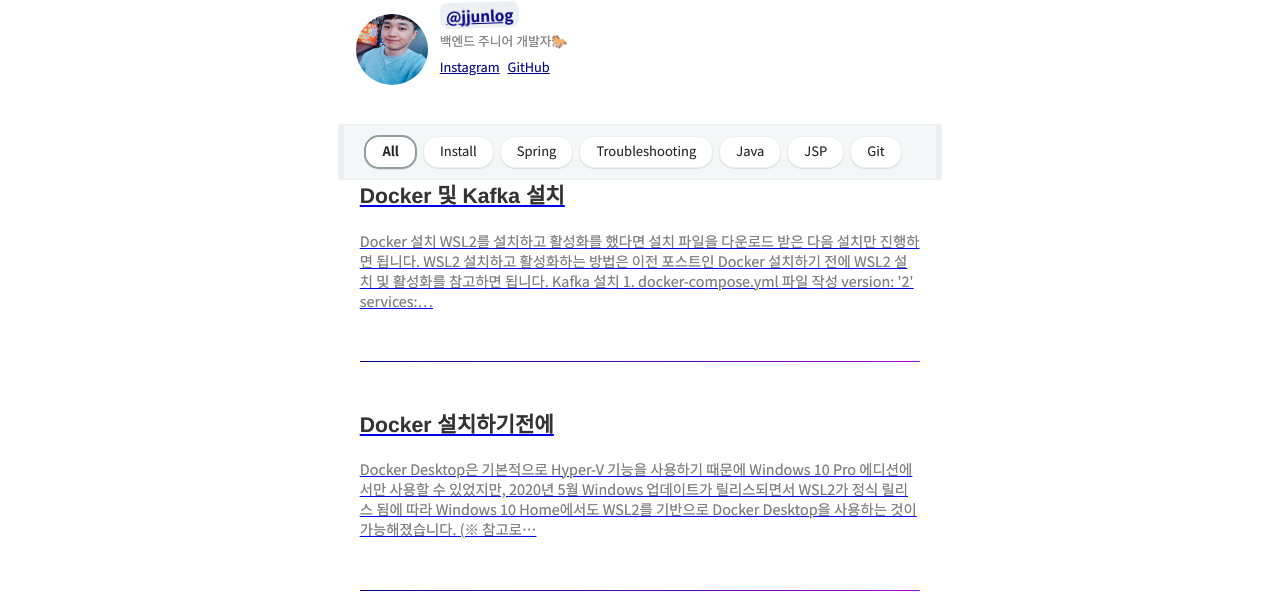
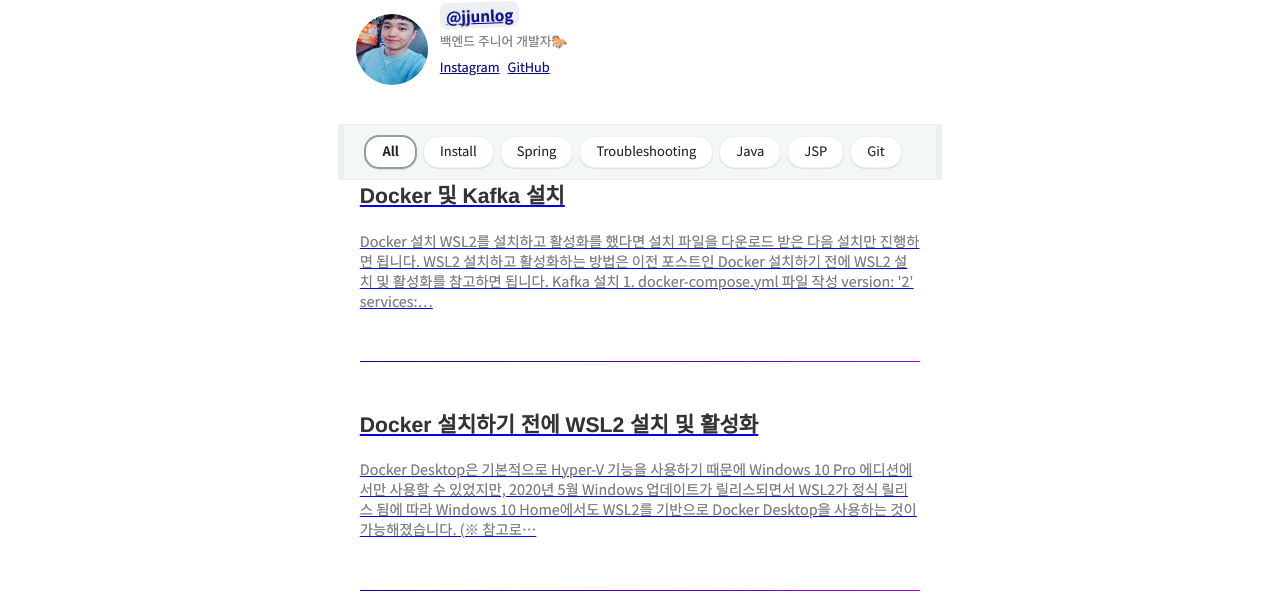
Before and after one commit to iamjunsulee/blogtest, a Gatsby site: page / in a window 1280 px wide. Shown: the part 198-800 px from the top of the page. Built offline with nearby package versions, Linux system fonts and the light colour scheme; Gatsby itself is replaced by a stand-in of ours; some packages are replaced by stand-ins of ours; what typography-theme-github would draw is missing.

Commit message:
refactor : file rename, 포스트 제목 변경

```diff
--- a/content/blog/Install/WSL2 설치 및 활성화.md
+++ b/content/blog/Install/wsl2Install.md
@@ -1,5 +1,5 @@
 ---
-title: Docker 설치하기전에
+title: Docker 설치하기 전에 WSL2 설치 및 활성화
 date: 2022-02-04 11:30:00
 category: 'Install'
 draft: false
```
